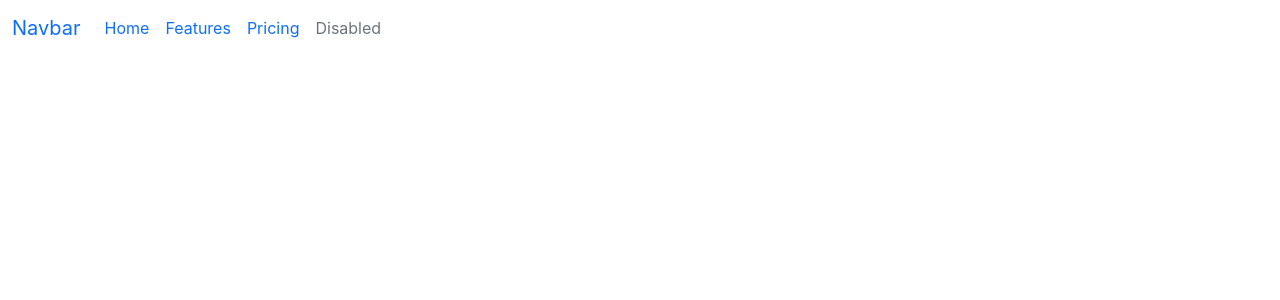
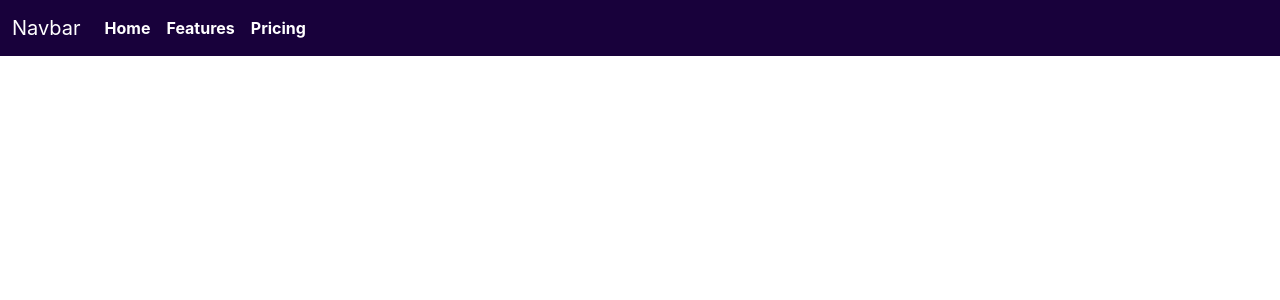
Before and after one commit to williamaof/Tela-de-Login-com-React, a React (Create React App) app: page /home in a window 1280 px wide. Shown: the top 300 px of the page. Built offline with nearby package versions, Linux system fonts and the light colour scheme.

Commit message:
Criação Navbar

```diff
--- a/src/componentes/navbar/index.js
+++ b/src/componentes/navbar/index.js
@@ -6,23 +6,20 @@ function Navbar (){
     return(
         <nav className="navbar navbar-expand-lg ">
   <div className="container-fluid">
-    <a className="navbar-brand" href="#">Navbar</a>
+    <span className="navbar-brand " >Navbar</span>
                   <button className="navbar-toggler" type="button" data-bs-toggle="collapse" data-bs-target="#navbarNav" aria-controls="navbarNav" aria-expanded="false" aria-label="Toggle navigation">
                     <span className="navbar-toggler-icon"></span>
                   </button>
     <div className="collapse navbar-collapse" id="navbarNav">
           <ul className="navbar-nav">
             <li className="nav-item">
-          <a className="nav-link active" aria-current="page" href="#">Home</a>
+              <a className="nav-link " aria-current="page" href="#">Home</a>
             </li>
             <li className="nav-item">
               <a className="nav-link" href="#">Features</a>
             </li>
             <li className="nav-item">
               <a className="nav-link" href="#">Pricing</a>
-        </li>
-        <li className="nav-item">
-          <a className="nav-link disabled">Disabled</a>
             </li>
           </ul>
         </div>
--- a/src/componentes/navbar/navbar.css
+++ b/src/componentes/navbar/navbar.css
@@ -0,0 +1,17 @@
+.navbar{
+    background-color: #18013b;
+}
+
+.navbar-brand{
+    color:  #fff;
+}
+
+.nav-item a{
+    color: #fff;
+    transition: .3s ease;
+    font-weight: bolder;
+}
+
+.nav-item a:hover{
+    color:  #f8aa03;
+}
--- a/src/view/login/login.css
+++ b/src/view/login/login.css
@@ -2,7 +2,7 @@
     width:100%;
     padding: 15%;
     margin: auto;
-    background-color: #252525cb;
+    background-color: #cfcfcf86;
     height: 100vh;
 }
 
```
Lines whose indentation alone changed are shown as unchanged.
